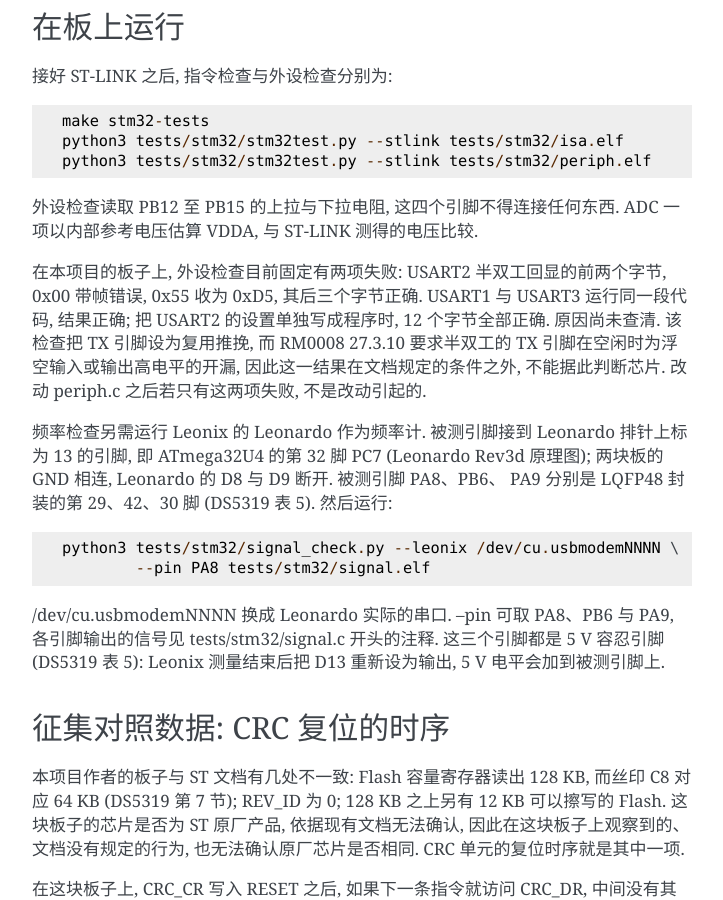
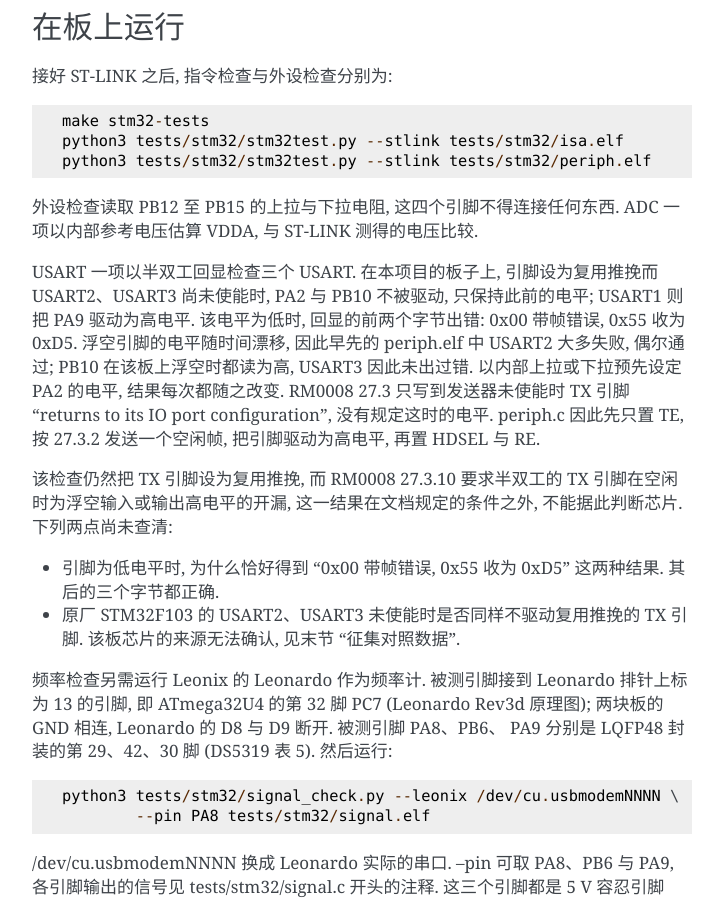
Before and after one commit to w3ngzv/Leonix, a Sphinx documentation site: the page built from Documentation/stm32f103.rst, in a window 1280 px wide and 900 px high, scrolled down 10906 px. Shown: the whole window, without its empty margins (388-1111 px from the left). Built offline with Sphinx 7.4.7, drawn with Linux system fonts in a browser that asks for light colours.

Commit message:
Documentation: stm32f103 改写 USART 回显失败的说明
原有段落把 USART2 的失败记为原因未查清, 并写到单独程序 12 个字节全部
正确. 该次通过是偶发结果: 以内部上拉或下拉预先设定 PA2 的电平之后, 结果
每次随之改变, 失败由未被驱动的 TX 引脚引起, periph.c 已据此在回显之前
先发送空闲帧. 低电平如何造成这两种具体结果, 以及原厂芯片是否相同, 仍未
查清, 段落中如实列出.

Signed-off-by: KernelKraze <admin@mail.go1.qzz.io>

```diff
--- a/Documentation/stm32f103.rst
+++ b/Documentation/stm32f103.rst
@@ -535,13 +535,24 @@ isa.c 尚未检查 SXTB. 下面以 SXTB 为例, 说明增加一项指令检查
 外设检查读取 PB12 至 PB15 的上拉与下拉电阻, 这四个引脚不得连接任何
 东西. ADC 一项以内部参考电压估算 VDDA, 与 ST-LINK 测得的电压比较.
 
-在本项目的板子上, 外设检查目前固定有两项失败: USART2 半双工回显的前两个
-字节, 0x00 带帧错误, 0x55 收为 0xD5, 其后三个字节正确. USART1 与 USART3
-运行同一段代码, 结果正确; 把 USART2 的设置单独写成程序时, 12 个字节全部
-正确. 原因尚未查清. 该检查把 TX 引脚设为复用推挽, 而 RM0008 27.3.10 要求
-半双工的 TX 引脚在空闲时为浮空输入或输出高电平的开漏, 因此这一结果在文档
-规定的条件之外, 不能据此判断芯片. 改动 periph.c 之后若只有这两项失败,
-不是改动引起的.
+USART 一项以半双工回显检查三个 USART. 在本项目的板子上, 引脚设为复用
+推挽而 USART2、USART3 尚未使能时, PA2 与 PB10 不被驱动, 只保持此前的
+电平; USART1 则把 PA9 驱动为高电平. 该电平为低时, 回显的前两个字节出错:
+0x00 带帧错误, 0x55 收为 0xD5. 浮空引脚的电平随时间漂移, 因此早先的
+periph.elf 中 USART2 大多失败, 偶尔通过; PB10 在该板上浮空时都读为高,
+USART3 因此未出过错. 以内部上拉或下拉预先设定 PA2 的电平, 结果每次都随之
+改变. RM0008 27.3 只写到发送器未使能时 TX 引脚 "returns to its IO port
+configuration", 没有规定这时的电平. periph.c 因此先只置 TE, 按 27.3.2
+发送一个空闲帧, 把引脚驱动为高电平, 再置 HDSEL 与 RE.
+
+该检查仍然把 TX 引脚设为复用推挽, 而 RM0008 27.3.10 要求半双工的 TX
+引脚在空闲时为浮空输入或输出高电平的开漏, 这一结果在文档规定的条件
+之外, 不能据此判断芯片. 下列两点尚未查清:
+
+* 引脚为低电平时, 为什么恰好得到 "0x00 带帧错误, 0x55 收为 0xD5" 这两种
+  结果. 其后的三个字节都正确.
+* 原厂 STM32F103 的 USART2、USART3 未使能时是否同样不驱动复用推挽的
+  TX 引脚. 该板芯片的来源无法确认, 见末节 "征集对照数据".
 
 频率检查另需运行 Leonix 的 Leonardo 作为频率计. 被测引脚接到 Leonardo
 排针上标为 13 的引脚, 即 ATmega32U4 的第 32 脚 PC7 (Leonardo Rev3d
```
